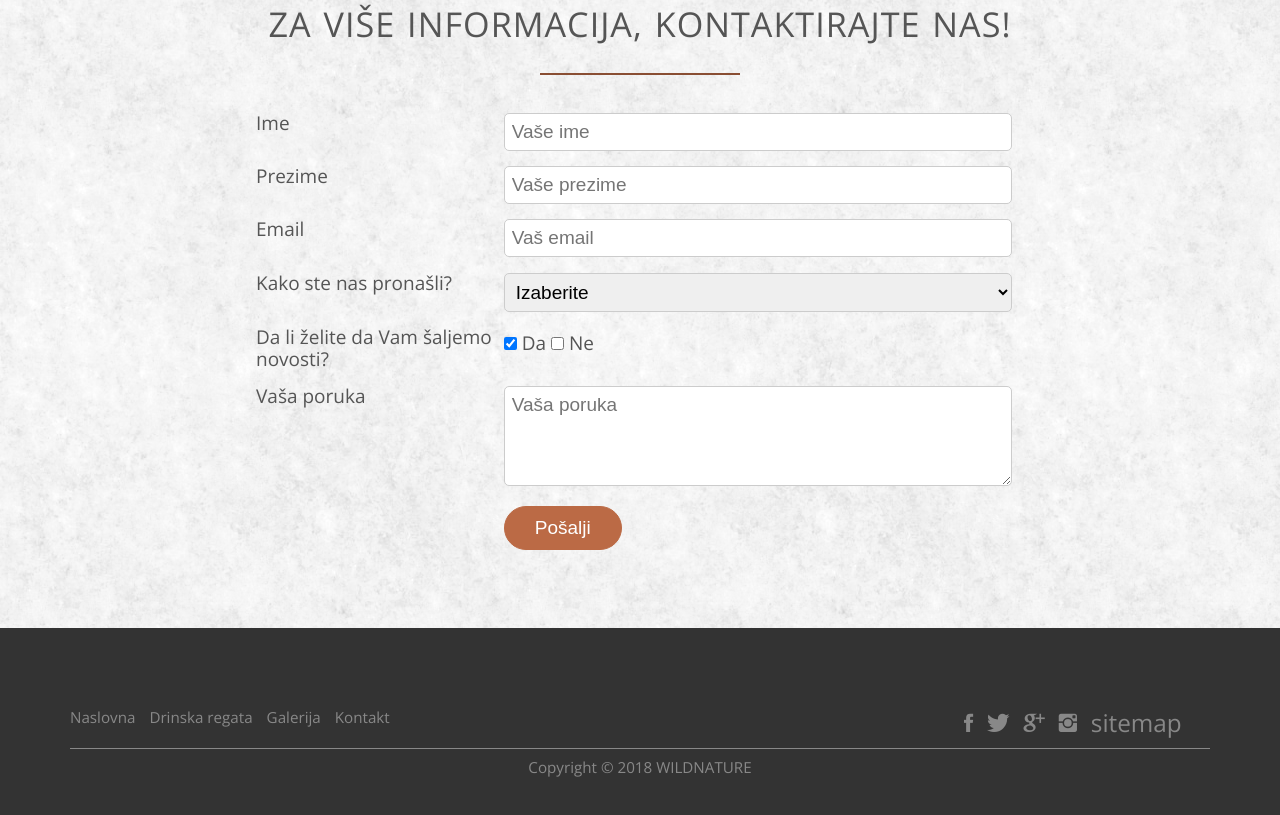
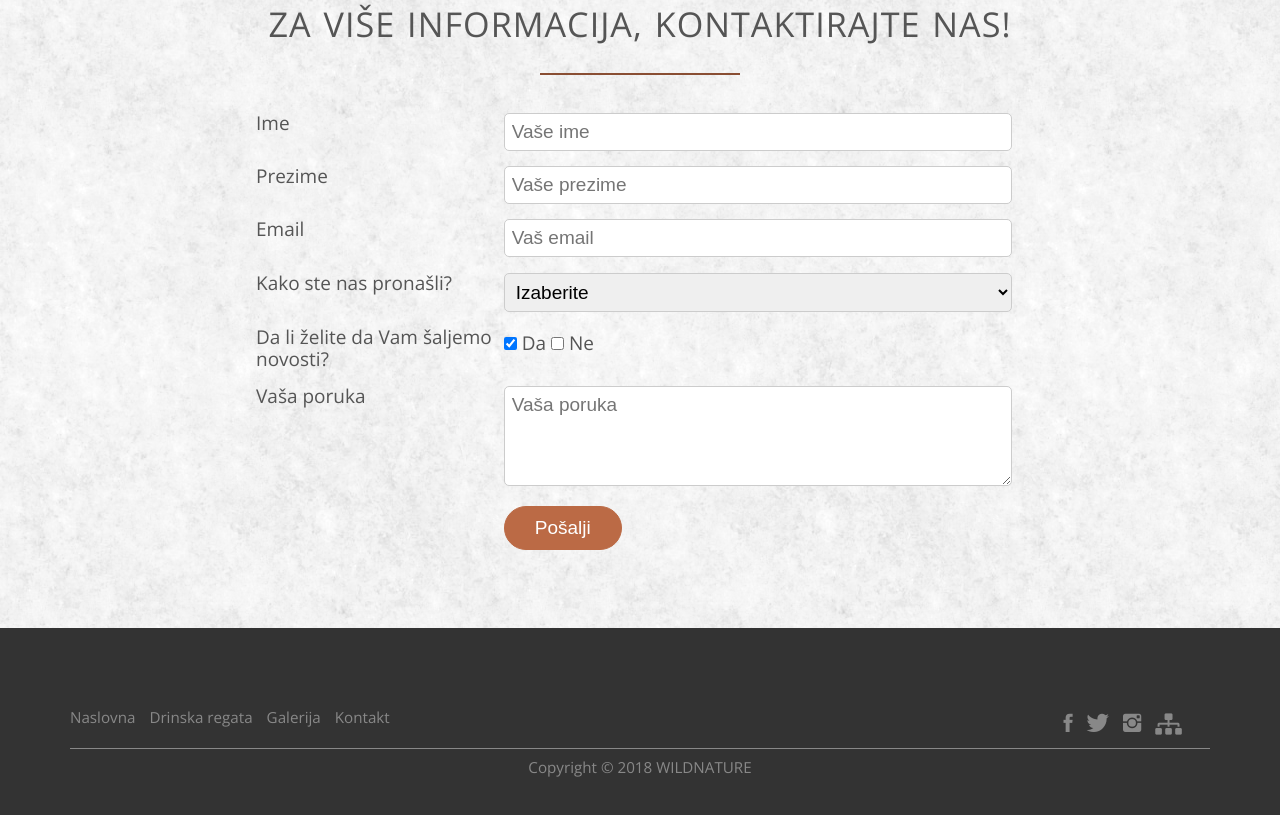
Before and after one commit to Andjela-Perlas/Wildnature-Travel, a plain HTML site: page kontakt.html in a window 1280 px wide. Shown: the part 626-1441 px from the top of the page. Drawn offline with nearby package versions, Linux system fonts and the light colour scheme; files whose address does not match are found by name.

Commit message:
Update kontakt.html

```diff
--- a/kontakt.html
+++ b/kontakt.html
@@ -11,6 +11,7 @@
       <link rel="stylesheet" type="text/css" href="vendors/css/ionicons.min.css"/>
       <link rel="stylesheet" type="text/css" href="resources/css/style.css"/>
       <link rel="shortcut icon" href="resources/images/logo-ico.ico"/>
+      <link rel="stylesheet" href="https://use.fontawesome.com/releases/v5.12.0/css/all.css">
       <link href="https://fonts.googleapis.com/css?family=Open+Sans:300,300i,400,400i" rel="stylesheet">
       <title>WILDNATURE</title>
   </head>
@@ -133,9 +134,8 @@
                   <ul class="social-icons">
                       <li><a href="http://www.facebook.com/"><i class="ion-social-facebook"></i></a></li>
                       <li><a href="http://www.twitter.com/"><i class="ion-social-twitter"></i></a></li>
-                      <li><a href="http://www.googleplus.com/"><i class="ion-social-googleplus"></i></a></li>
                       <li><a href="http://www.instagram.com/"><i class="ion-social-instagram"></i></a></li>
-                      <li><a href="sitemap.xml">sitemap</a></li>
+                      <li><a href="sitemap.xml"><i class="fas fa-sitemap fa-sm"></i></a></li>
                   </ul>
                </div>
            </div>
```
